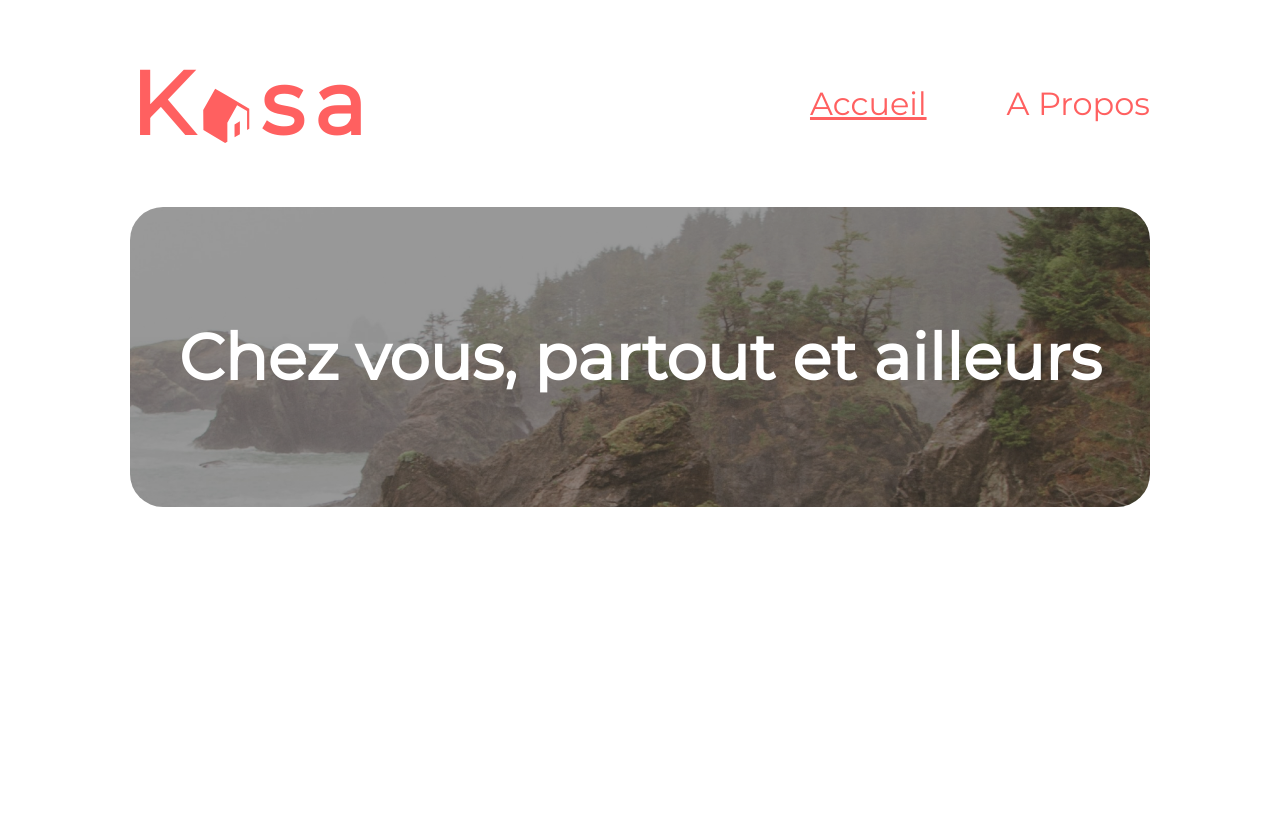
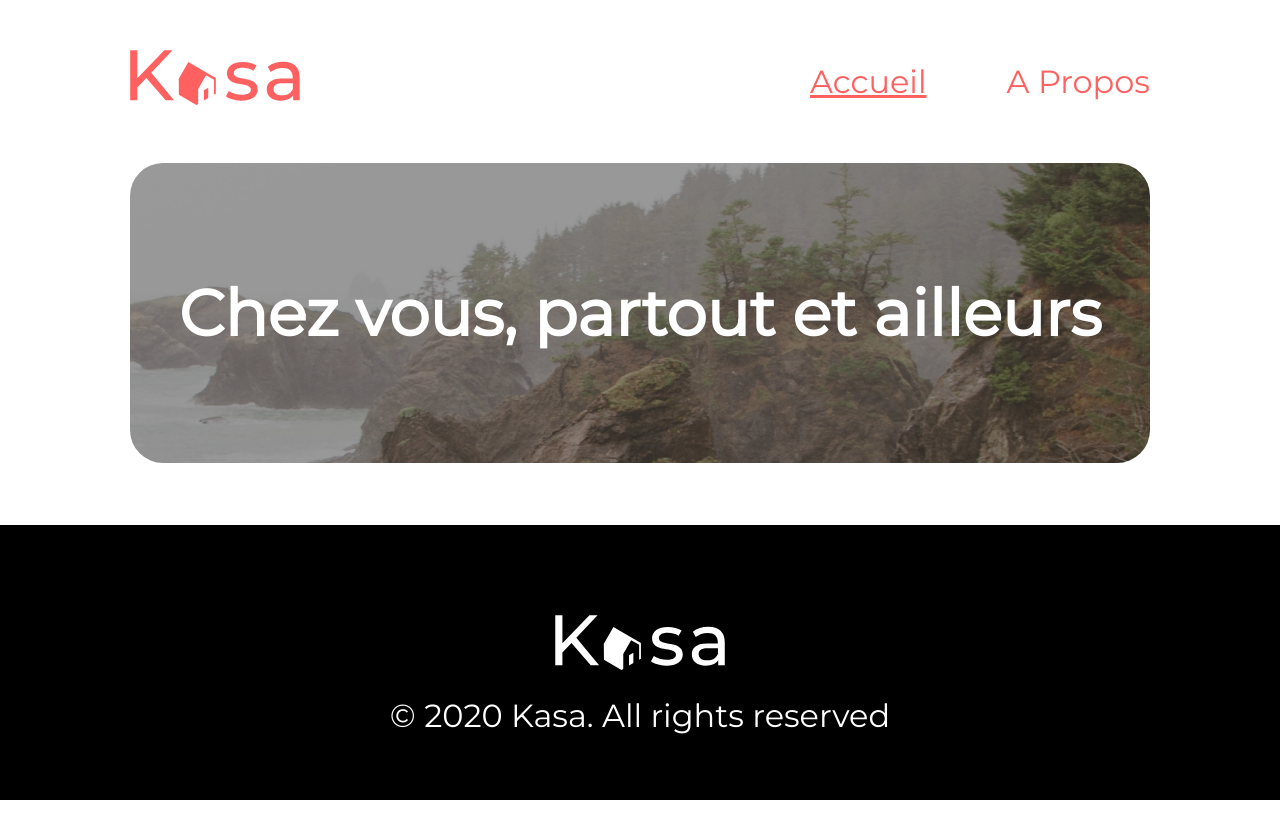
Before and after one commit to Lukylix/Kasa, a React (Create React App) app: page / in a window 1280 px wide. Shown: the top 838 px of the page. After the commit the page ends 800 px from the top, so only its background shows below. Built offline with nearby package versions, Linux system fonts and the light colour scheme.

Commit message:
Footer && Svg as component

```diff
--- /dev/null
+++ b/src/components/Footer.js
@@ -0,0 +1,13 @@
+import Logo from "./Logo";
+import "../scss/components/Footer.scss";
+
+function Footer() {
+  return (
+    <footer>
+      <Logo fill="black" className="logo" />
+      <p>© 2020 Kasa. All rights reserved</p>
+    </footer>
+  );
+}
+
+export default Footer;
--- a/src/components/Header.js
+++ b/src/components/Header.js
@@ -1,17 +1,14 @@
 import { Link } from "react-router-dom";
 import CustomLink from "./CustomLink";
+import Logo from "./Logo";
 import house from "../assets/house.svg";
 import "../scss/components/Header.scss";
 
 function Header() {
   return (
     <header>
-      <h1 className="logo">
-        <Link to="/">
-          K
-          <img className="house" src={house} alt="Logo" />
-          sa
-        </Link>
+      <h1>
+        <Logo className="logo" />
       </h1>
       <nav>
         <ul>
--- /dev/null
+++ b/src/components/Logo.js
@@ -0,0 +1,25 @@
+function Logo({ fill = "#fff", className }) {
+  return (
+    <svg className={className} viewBox="0 0 281 91" fill="none" xmlns="http://www.w3.org/2000/svg">
+      <path
+        d="M27.0993 46.531L12.1202 61.848V83.3412H0.333374V0.333008H12.1202V46.7781L56.812 0.333008H70.3178L35.2028 37.6373L72.7734 83.3412H59.0221L27.0993 46.531Z"
+        fill={fill}
+      />
+      <path
+        d="M158.719 76.6707L163.385 67.7769C168.787 71.4827 177.136 74.2002 185.24 74.2002C195.799 74.2002 199.973 70.9886 199.973 65.5535C199.973 51.4718 160.438 63.5771 160.438 38.6253C160.438 27.2611 170.506 19.8496 186.467 19.8496C194.571 19.8496 203.902 22.073 209.304 25.5317L204.393 34.4254C198.745 30.7197 192.606 29.4845 186.467 29.4845C176.645 29.4845 171.734 33.1902 171.734 38.1312C171.734 52.9541 211.269 40.8487 211.269 65.3065C211.269 76.6707 200.955 83.8351 184.257 83.8351C174.189 84.0821 163.876 80.8705 158.719 76.6707Z"
+        fill={fill}
+      />
+      <path
+        d="M280.762 45.2955V83.341H269.958V74.9413C266.274 80.6234 259.153 83.8351 249.331 83.8351C235.088 83.8351 226.248 76.1766 226.248 65.3064C226.248 55.1775 232.632 47.0249 251.295 47.0249H269.221V44.8014C269.221 35.1666 263.573 29.7315 252.523 29.7315C245.156 29.7315 237.544 32.449 232.632 36.4018L227.967 27.7551C234.351 22.5671 243.683 19.6025 253.751 19.6025C271.185 19.8496 280.762 28.2492 280.762 45.2955ZM269.466 64.0712V55.1775H252.032C240.736 55.1775 237.544 59.6243 237.544 64.8123C237.544 70.9886 242.7 74.9413 251.295 74.9413C259.89 75.1884 266.765 71.4826 269.466 64.0712Z"
+        fill={fill}
+      />
+      <path fill={fill} d="M122.376 66.7897V83.5889L129.498 79.3891V62.5898L122.376 66.7897Z" />
+      <path
+        d="M142.021 46.2843L112.8 29.2379L96.5927 19.8501L80.6313 47.7665L80.8769 73.9536L109.853 91L112.8 89.2706V64.5658L125.814 41.5903L139.074 49.2488V73.9536L142.021 72.2243V46.2843Z"
+        fill={fill}
+      />
+    </svg>
+  );
+}
+
+export default Logo;
--- a/src/index.scss
+++ b/src/index.scss
@@ -45,6 +45,15 @@ main {
   margin: 0 130px;
 }
 
+#root {
+  min-height: 100vh;
+  display: flex;
+  flex-direction: column;
+  > main {
+    flex-grow: 1;
+  }
+}
+
 @media screen and (max-width: 1024px) {
   main {
     margin: 0 20px;
--- a/src/screens/APropos.js
+++ b/src/screens/APropos.js
@@ -1,10 +1,12 @@
 import Slogan from "../components/Slogan";
 import banner from "../assets/BannerAPropos.png";
 import DropDown from "../components/Dropdown";
+import Footer from "../components/Footer";
 import "../scss/screens/APropos.scss";
 
 function APropos() {
   return (
+    <>
       <main>
         <Slogan src={banner} alt="Paysage de montagne" />
         <section className="dropdownContainer">
@@ -26,6 +28,8 @@ function APropos() {
           />
         </section>
       </main>
+      <Footer />
+    </>
   );
 }
 
--- a/src/screens/Accuiel.js
+++ b/src/screens/Accuiel.js
@@ -1,11 +1,15 @@
 import Slogan from "../components/Slogan";
+import Footer from "../components/Footer";
 import banner from "../assets/BannerAccuiel.png";
 
 function Accueil() {
   return (
-    <main>
-      <Slogan src={banner} alt="Paysage côtier" title="Chez vous, partout et ailleurs" />
-    </main>
+    <>
+      <main>
+        <Slogan src={banner} alt="Paysage côtier" title="Chez vous, partout et ailleurs" />
+      </main>
+      <Footer />
+    </>
   );
 }
 
--- /dev/null
+++ b/src/scss/components/Footer.scss
@@ -0,0 +1,22 @@
+footer {
+  width: 100%;
+  padding: 90px 0 40px 0;
+  display: flex;
+  justify-content: center;
+  flex-direction: column;
+  height: 275px;
+  background-color: black;
+  color: white;
+  .logo path {
+    fill: white;
+  }
+  p {
+    margin: auto;
+  }
+}
+
+@media screen and (max-width: 1024px) {
+  footer {
+    height: 200px;
+  }
+}
--- a/src/scss/components/Header.scss
+++ b/src/scss/components/Header.scss
@@ -1,15 +1,11 @@
+@import "../utils";
 .logo {
-  font-size: 5.5rem;
-  letter-spacing: 10px;
-  .house {
-    display: inline;
-    position: relative;
-    top: 8px;
-    height: 55px;
-    margin: 0 10px 0 0;
-    width: auto;
+  height: 55px;
+  path {
+    fill: $primary;
   }
 }
+
 header {
   display: flex;
   justify-content: space-between;
@@ -36,13 +32,7 @@ header {
 
 @media screen and (max-width: 768px) {
   .logo {
-    font-size: 3rem;
-    letter-spacing: 8px;
-    .house {
-      top: 5px;
-      height: 35px;
-      margin: 0 8px 0 0;
-    }
+    height: 35px;
   }
   header {
     nav {
@@ -72,12 +62,6 @@ header {
 
 @media screen and (max-width: 320px) {
   .logo {
-    font-size: 2.5rem;
-    letter-spacing: 4px;
-    .house {
-      top: 4px;
-      height: 26px;
-      margin: 0 4px 0 0;
-    }
+    height: 26px;
   }
 }
```
Lines whose indentation alone changed are shown as unchanged.
